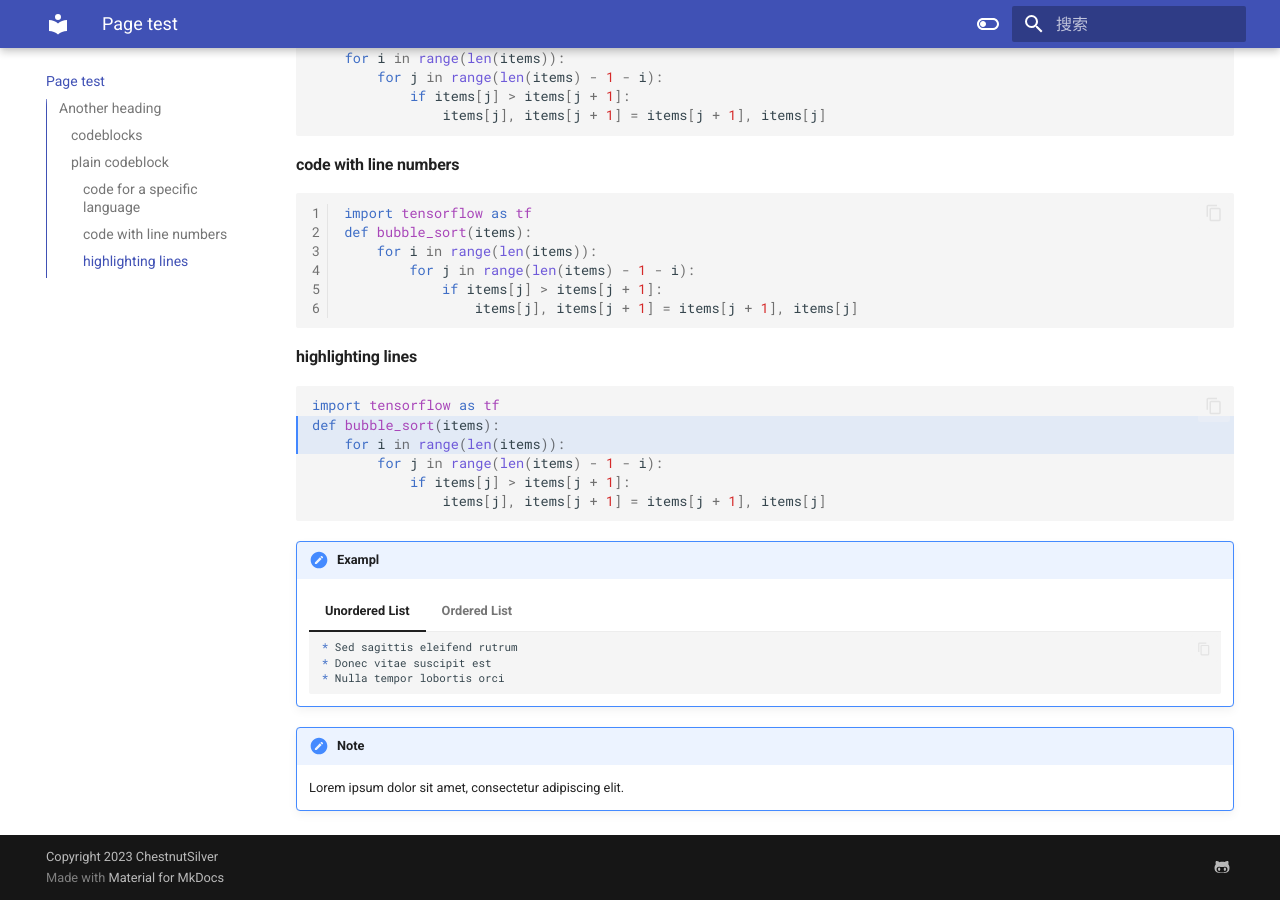
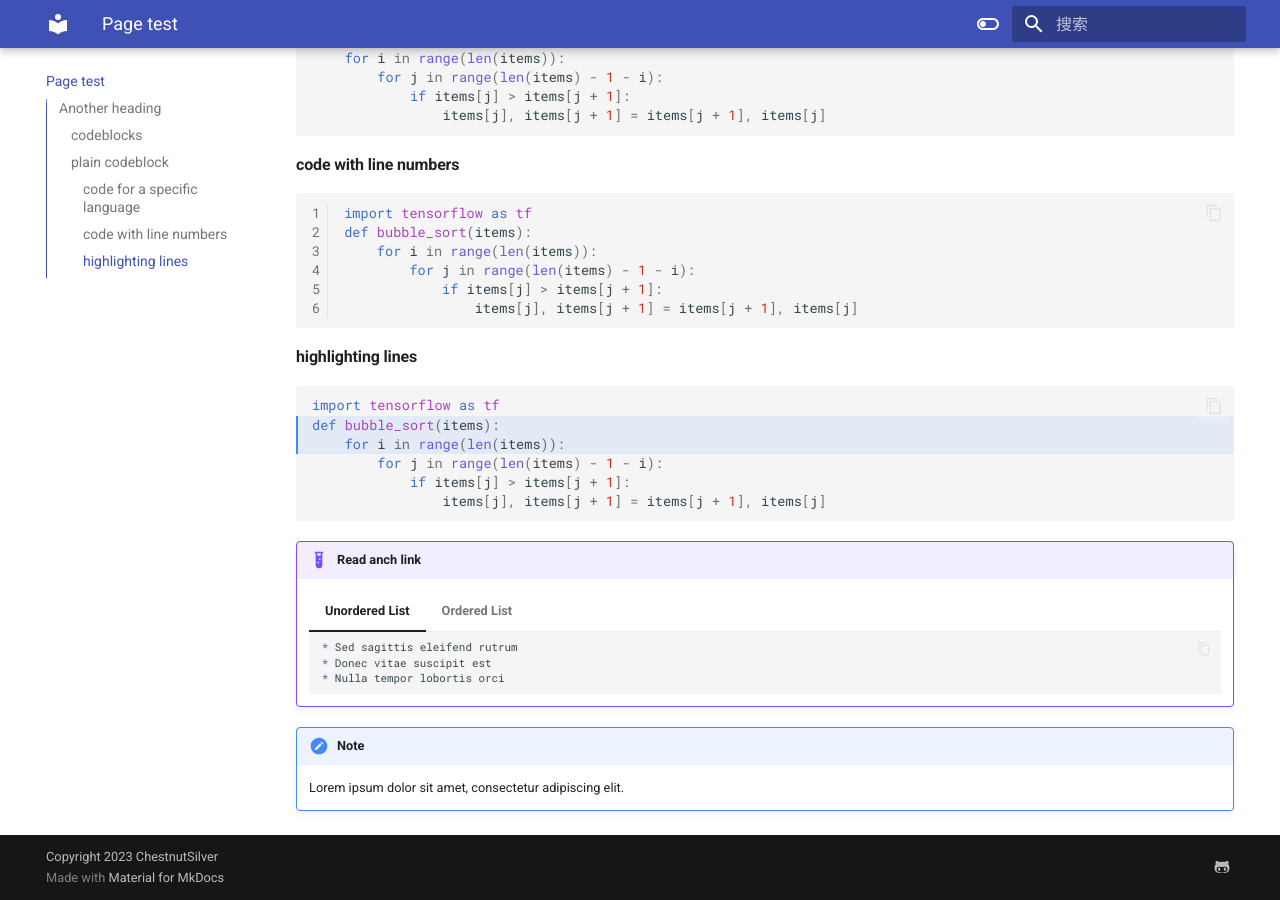
Before and after one commit to ChestnutSilver/TJIS-My-Helloworld, an MkDocs documentation site: the page built from docs/page2.md, in a window 1280 px wide and 900 px high, scrolled down 745 px. Built offline with MkDocs 1.6.1 and Material for MkDocs 9.7.7, drawn with Linux system fonts in a browser that asks for light colours.

Commit message:
Update page2.md

````diff
--- a/docs/page2.md
+++ b/docs/page2.md
@@ -53,7 +53,7 @@ def bubble_sort(items):
                 items[j], items[j + 1] = items[j + 1], items[j]
 ```
 
-!!! exampl
+!!! example "Read anch link"
 
     === "Unordered List"
 
````
